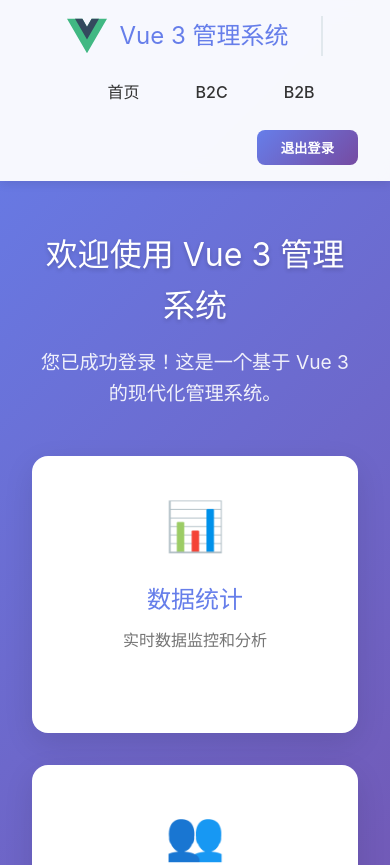
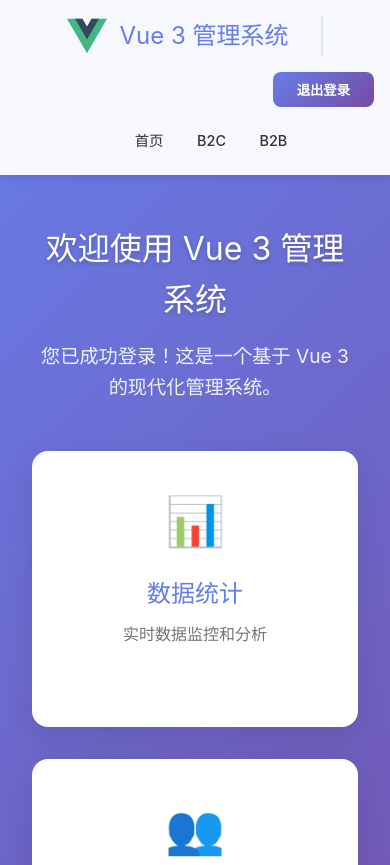
Before and after one commit to Yis-code/Vue3-demo, a Vue app: page / in a window 390 px wide. Shown: the top 865 px of the page. Built offline with nearby package versions, Linux system fonts and the light colour scheme; sample sign-in values are in the browser's storage.

Commit message:
update: 导航栏提取组件.

```diff
--- a/src/views/home/home.css
+++ b/src/components/NavBar.css
@@ -1,8 +1,3 @@
-.home-container {
-    min-height: 100vh;
-    background: linear-gradient(135deg, #667eea 0%, #764ba2 100%);
-}
-
 .home-header {
     background: rgba(255, 255, 255, 0.95);
     backdrop-filter: blur(10px);
@@ -67,17 +62,6 @@
     margin-left: auto;
 }
 
-.nav-link {
-    color: #333;
-    text-decoration: none;
-    font-weight: 500;
-    transition: color 0.3s ease;
-}
-
-.nav-link:hover {
-    color: #667eea;
-}
-
 .logout-btn {
     padding: 0.5rem 1.5rem;
     background: linear-gradient(135deg, #667eea 0%, #764ba2 100%);
@@ -94,83 +78,26 @@
     box-shadow: 0 4px 15px rgba(102, 126, 234, 0.4);
 }
 
-.home-main {
-    max-width: 1200px;
-    margin: 0 auto;
-    padding: 3rem 2rem;
-}
-
-.welcome-section {
-    text-align: center;
-    color: white;
-}
-
-.welcome-section h1 {
-    font-size: 2.5rem;
-    margin-bottom: 1rem;
-    text-shadow: 0 2px 4px rgba(0, 0, 0, 0.2);
-}
-
-.welcome-section p {
-    font-size: 1.2rem;
-    margin-bottom: 3rem;
-    opacity: 0.9;
-}
-
-.feature-cards {
-    display: grid;
-    grid-template-columns: repeat(auto-fit, minmax(280px, 1fr));
-    gap: 2rem;
-    margin-top: 2rem;
-}
-
-.card {
-    background: white;
-    padding: 2rem;
-    border-radius: 16px;
-    box-shadow: 0 10px 30px rgba(0, 0, 0, 0.1);
-    transition: all 0.3s ease;
-    color: #333;
-}
-
-.card:hover {
-    transform: translateY(-5px);
-    box-shadow: 0 15px 40px rgba(0, 0, 0, 0.15);
-}
-
-.card-icon {
-    font-size: 3rem;
-    margin-bottom: 1rem;
-}
-
-.card h3 {
-    font-size: 1.5rem;
-    margin-bottom: 0.5rem;
-    color: #667eea;
-}
-
-.card p {
-    color: #666;
-    font-size: 1rem;
-}
-
 @media (max-width: 768px) {
     .navbar {
         flex-direction: column;
         gap: 1rem;
+        padding: 1rem;
+    }
+
+    .nav-menu {
+        flex-wrap: wrap;
+        justify-content: center;
+        gap: 0.5rem;
+        order: 3;
+    }
+
+    .menu-item {
+        padding: 0.4rem 0.8rem;
+        font-size: 0.9rem;
     }
 
     .nav-links {
-        flex-wrap: wrap;
-        justify-content: center;
-        gap: 1rem;
-    }
-
-    .welcome-section h1 {
-        font-size: 2rem;
-    }
-
-    .feature-cards {
-        grid-template-columns: 1fr;
+        order: 2;
     }
 }
--- /dev/null
+++ b/src/components/NavBar.vue
@@ -0,0 +1,34 @@
+<template>
+  <header class="home-header">
+    <nav class="navbar">
+      <div class="nav-brand">
+        <img src="../assets/logo.svg" alt="Vue Logo" class="nav-logo"/>
+        <span>Vue 3 管理系统</span>
+      </div>
+      <div class="nav-menu">
+        <a href="#" class="menu-item">首页</a>
+        <a href="#" class="menu-item">B2C</a>
+        <a href="#" class="menu-item">B2B</a>
+      </div>
+      <div class="nav-links">
+        <button @click="handleLogout" class="logout-btn">退出登录</button>
+      </div>
+    </nav>
+  </header>
+</template>
+
+<script setup>
+import {useRouter} from 'vue-router'
+import "./NavBar.css"
+
+const router = useRouter()
+
+const handleLogout = () => {
+  // 清除登录状态
+  localStorage.removeItem('token')
+  localStorage.removeItem('userInfo')
+
+  // 跳转到登录页
+  router.push('/login')
+}
+</script>
--- /dev/null
+++ b/src/views/home/Home.css
@@ -0,0 +1,74 @@
+.home-container {
+    min-height: 100vh;
+    background: linear-gradient(135deg, #667eea 0%, #764ba2 100%);
+}
+
+.home-main {
+    max-width: 1200px;
+    margin: 0 auto;
+    padding: 3rem 2rem;
+}
+
+.welcome-section {
+    text-align: center;
+    color: white;
+}
+
+.welcome-section h1 {
+    font-size: 2.5rem;
+    margin-bottom: 1rem;
+    text-shadow: 0 2px 4px rgba(0, 0, 0, 0.2);
+}
+
+.welcome-section p {
+    font-size: 1.2rem;
+    margin-bottom: 3rem;
+    opacity: 0.9;
+}
+
+.feature-cards {
+    display: grid;
+    grid-template-columns: repeat(auto-fit, minmax(280px, 1fr));
+    gap: 2rem;
+    margin-top: 2rem;
+}
+
+.card {
+    background: white;
+    padding: 2rem;
+    border-radius: 16px;
+    box-shadow: 0 10px 30px rgba(0, 0, 0, 0.1);
+    transition: all 0.3s ease;
+    color: #333;
+}
+
+.card:hover {
+    transform: translateY(-5px);
+    box-shadow: 0 15px 40px rgba(0, 0, 0, 0.15);
+}
+
+.card-icon {
+    font-size: 3rem;
+    margin-bottom: 1rem;
+}
+
+.card h3 {
+    font-size: 1.5rem;
+    margin-bottom: 0.5rem;
+    color: #667eea;
+}
+
+.card p {
+    color: #666;
+    font-size: 1rem;
+}
+
+@media (max-width: 768px) {
+    .welcome-section h1 {
+        font-size: 2rem;
+    }
+
+    .feature-cards {
+        grid-template-columns: 1fr;
+    }
+}
--- a/src/views/home/Home.vue
+++ b/src/views/home/Home.vue
@@ -1,21 +1,6 @@
 <template>
   <div class="home-container">
-    <header class="home-header">
-      <nav class="navbar">
-        <div class="nav-brand">
-          <img src="../../assets/logo.svg" alt="Vue Logo" class="nav-logo"/>
-          <span>Vue 3 管理系统</span>
-        </div>
-        <div class="nav-menu">
-          <a href="#" class="menu-item">首页</a>
-          <a href="#" class="menu-item">B2C</a>
-          <a href="#" class="menu-item">B2B</a>
-        </div>
-        <div class="nav-links">
-          <button @click="handleLogout" class="logout-btn">退出登录</button>
-        </div>
-      </nav>
-    </header>
+    <NavBar/>
 
     <main class="home-main">
       <div class="welcome-section">
@@ -47,17 +32,6 @@
 </template>
 
 <script setup>
-import {useRouter} from 'vue-router'
-import './home.css'
-
-const router = useRouter()
-
-const handleLogout = () => {
-  // 清除登录状态
-  localStorage.removeItem('token')
-  localStorage.removeItem('userInfo')
-
-  // 跳转到登录页
-  router.push('/login')
-}
+import NavBar from '@/components/NavBar.vue'
+import './Home.css'
 </script>
```
Also changed, not shown: src/views/login/Login.css (renamed from src/views/login/login.css).
